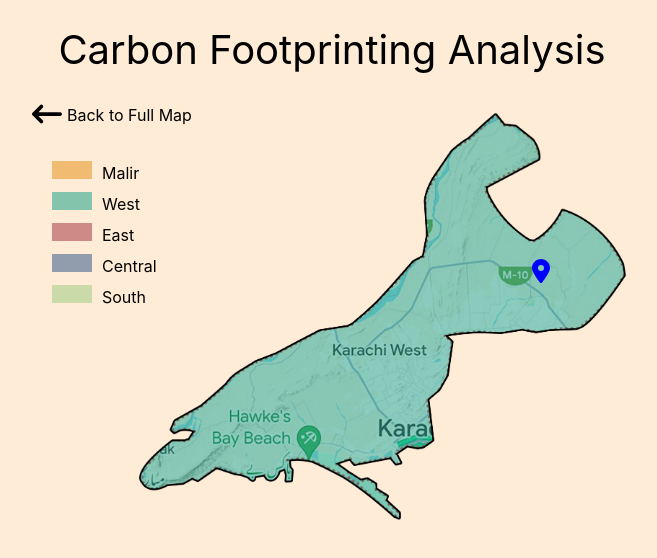
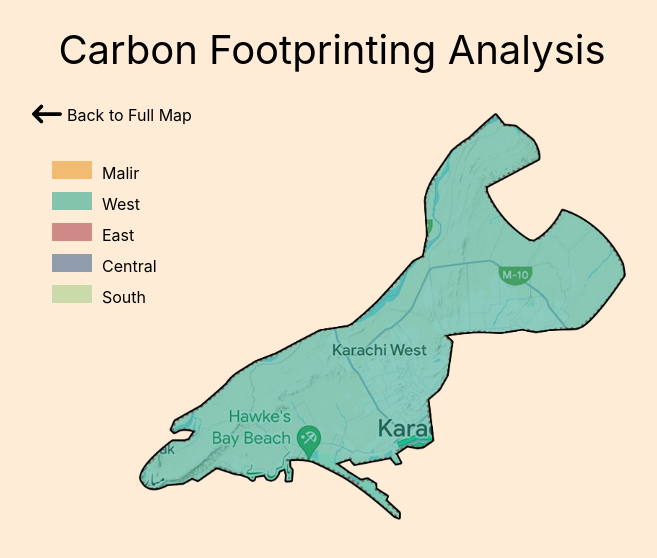
Before and after one commit to zamsabir2002/carbon_footprint_mapping, a React (Create React App) app: page / in a window 1280 px wide. Both pictures are taken after a click on the element "West". Shown: the top 558 px of the page, without its empty margins (308-965 px from the left). Built offline with nearby package versions, Linux system fonts and the light colour scheme.

Commit message:
Adding pins handling along with information box

```diff
--- a/src/components/districtmap.jsx
+++ b/src/components/districtmap.jsx
@@ -1,29 +1,36 @@
-import React, { useEffect } from 'react';
+import React, { useEffect, useState } from 'react';
 import Marker from './marker';
 import { FontAwesomeIcon } from '@fortawesome/react-fontawesome';
 import { faLongArrowLeft } from '@fortawesome/free-solid-svg-icons';
 
 const DistrictMapDisplay = ({ district, setDistrict, setFullMap }) => {
-    console.log('rendered')
+
+    const [locations, setLocations] = useState([])
+    const changeDistrict = (loc) => {
+        setLocations(loc)
+    }
     useEffect(() => {
-        // fetch('./data/east/locations.csv')
-        //     .then(response => response.text())
-        //     .then(responseText => {
-        //         // console.log(responseText)
-        //         console.log(responseText.split('\r\n'))
-        //         responseText.split('\r\n').forEach(element => {
-        //             console.log(element)
-        //             // console.log(element.split())
-        //         });
-        //     });
-    })
+        if (district !== 'west') {
+            setLocations([])
+            fetch(`./data/${district}/location.csv`)
+                .then(response => response.text())
+                .then(responseText => {
+                    // changeDistrict(responseText.split('\r\n'))
+                    setLocations(responseText.split('\r\n'))
+                });
+        }
+        else {
+            setLocations([])
+        }
+    }, [district])
+
     return (
         <div
             className='image_container'
         >
             <div
                 className='back_arrow_container'
-                    onClick={()=>{
+                onClick={() => {
                     setDistrict(null)
                     setFullMap(true)
                 }}
@@ -46,17 +53,38 @@ const DistrictMapDisplay = ({ district, setDistrict, setFullMap }) => {
                     Back to Full Map
                 </div>
             </div>
-                <Marker
-                    pinTop="160px"
-                    pinLeft="500px"
-                    popUpTop="55px"
-                    popUpLeft="330px"
+            {console.log(locations)}
+            {
+                locations.map((each_loc, idx) => {
+                    console.log(idx, each_loc)
+                    // places = each_loc.split(',')
+                    return (
+                        < Marker
+                            pinTop={each_loc.split(',')[0]}
+                            pinLeft={each_loc.split(',')[1]}
+                            popUpTop={each_loc.split(',')[2]}
+                            popUpLeft={each_loc.split(',')[3]}
+                            index={idx}
+                            floors='G+20'
+                            hoverTitle="Kings Shaes Residency"
+                            hoverAddress="Block 3 A, Gulistan-e-Jouhar"
+                            carbonFootprint="100.1"
+                        />
+                    )
+                }
+                )
+            }
+            {/* <Marker
+                pinTop="360px"
+                pinLeft="180px"
+                popUpTop="235px"
+                popUpLeft="195px"
                 floors='G+20'
                 hoverTitle="Kings Shaes Residency"
                 hoverAddress="Block 3 A, Gulistan-e-Jouhar"
                 carbonFootprint="9.1"
             // image={kings_residency}
-                />
+            /> */}
             <img
                 src={`./images/khi-${district}.png`}
                 alt="karachi_map"
--- a/src/components/marker.jsx
+++ b/src/components/marker.jsx
@@ -5,7 +5,7 @@ import '../styles/map.css'
 import DataTable from './datatable'
 import Modal from './modal';
 
-function Marker({ pinTop, pinLeft, popUpTop, popUpLeft, floors, hoverTitle, hoverAddress, carbonFootprint, image }) {
+function Marker({ pinTop, pinLeft, popUpTop, popUpLeft, index, floors, hoverTitle, hoverAddress, carbonFootprint, image }) {
 
     const [displayDiv, setDisplayDiv] = useState(false)
     const [modalDisplay, setModalDisplay] = useState(false)
```
Also changed, not shown: public/data/east/location.csv, public/data/malir/location.csv. Lines whose indentation alone changed are shown as unchanged.
